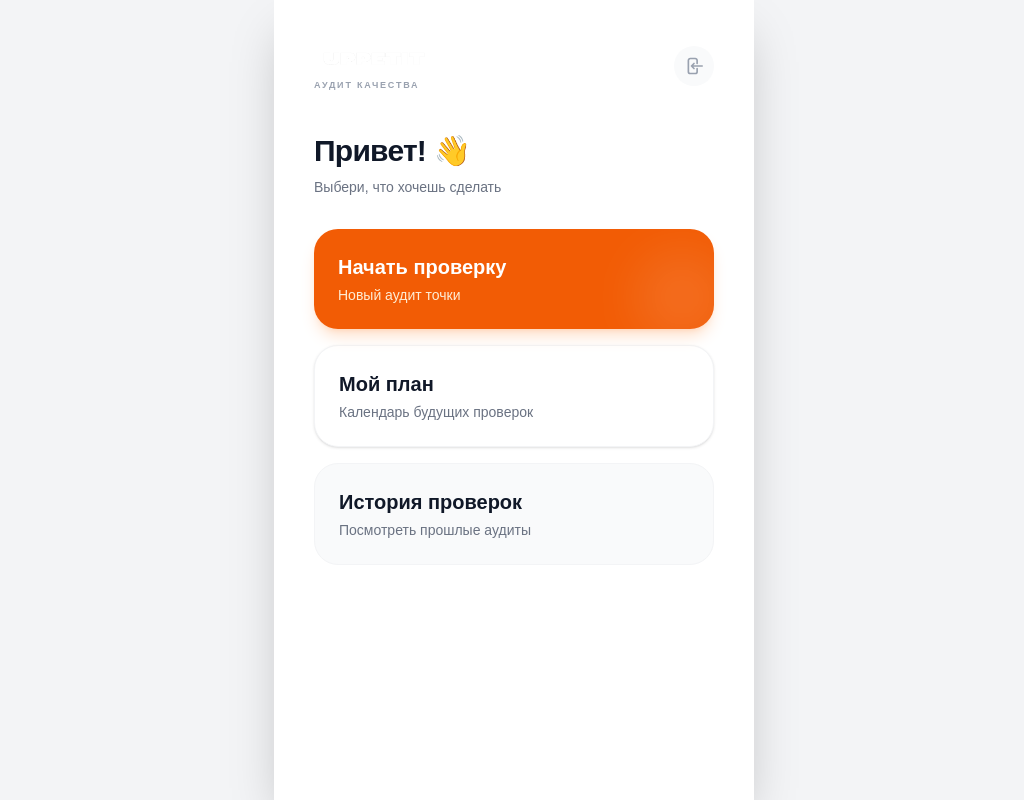
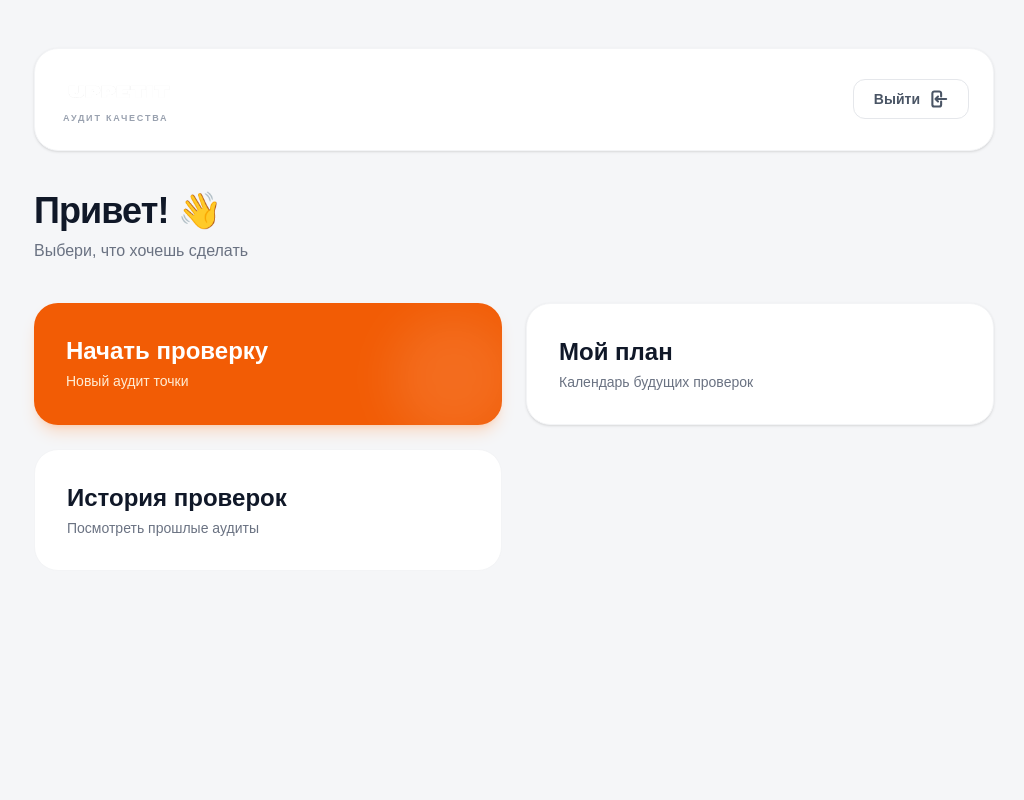
Before and after one commit to SpIdYs1337/uppetit-audit, a Next.js app in the folder uppetit-audit/: page /audit in a window 1280 px wide. Shown: the whole page, without its empty margins (126-1150 px from the left). Built offline with nearby package versions, Linux system fonts and the light colour scheme; no server answers.

Commit message:
audit: run rework 1

```diff
--- a/uppetit-audit/src/app/admin/locations/page.tsx
+++ b/uppetit-audit/src/app/admin/locations/page.tsx
@@ -53,7 +53,7 @@ export default function LocationsPage() {
     <div className="w-full mx-auto pb-12">
       <div className="flex flex-col sm:flex-row justify-between items-start sm:items-center gap-4 mb-6 sm:mb-8 mt-4 md:mt-8 px-4 md:px-8">
         <div>
-          <h1 className="text-2xl sm:text-3xl font-black text-gray-900">Точки UPPETIT</h1>
+          <h1 className="text-2xl sm:text-3xl font-black text-gray-900">Точки</h1>
           <p className="text-gray-500 font-medium mt-1 text-sm sm:text-base">Управление локациями и распределение по ТУ</p>
         </div>
         <button onClick={() => { setEditingLocation(null); setIsModalOpen(true); }} className="w-full sm:w-auto bg-[#F25C05] text-white px-6 py-3 rounded-xl font-bold shadow-lg">
--- a/uppetit-audit/src/app/audit/layout.tsx
+++ b/uppetit-audit/src/app/audit/layout.tsx
@@ -1,9 +1,7 @@
 export default function AuditLayout({ children }: { children: React.ReactNode }) {
   return (
-    // Серый фон для всего экрана
-    <div className="min-h-screen bg-gray-100 flex justify-center">
-      {/* Белый контейнер, имитирующий экран телефона (макс. ширина 480px) */}
-      <div className="w-full max-w-[480px] bg-white min-h-screen shadow-2xl relative flex flex-col">
+    <div className="min-h-screen bg-white md:bg-[#F5F6F8]">
+      <div className="w-full max-w-5xl mx-auto min-h-screen flex flex-col relative">
         {children}
       </div>
     </div>
--- a/uppetit-audit/src/app/audit/page.tsx
+++ b/uppetit-audit/src/app/audit/page.tsx
@@ -2,7 +2,7 @@
 
 import { useState, useEffect } from 'react';
 import Link from 'next/link';
-import { signOut, getSession } from 'next-auth/react'; // ИЗМЕНЕНО: используем getSession
+import { signOut, getSession } from 'next-auth/react';
 import Image from 'next/image';
 import PushSubscribe from '@/components/PushSubscribe';
 
@@ -11,7 +11,7 @@ export default function AuditDashboard() {
     if (typeof window !== 'undefined') return !!localStorage.getItem('last_active_audit');
     return false;
   });
-  const [userRole, setUserRole] = useState<string | null>(null); // Состояние для роли
+  const [userRole, setUserRole] = useState<string | null>(null);
 
   useEffect(() => {
     // 1. Узнаем, кто зашел (ТУ или обычный аудитор)
@@ -29,86 +29,95 @@ export default function AuditDashboard() {
   }, []);
 
   return (
-    <div className="flex-1 flex flex-col p-6 max-w-md mx-auto w-full">
+    <div className="flex-1 flex flex-col p-6 md:p-8 w-full">
 
-      <header className="flex justify-between items-center mb-10 mt-4">
+      {/* ШАПКА: На мобилках простая, на ПК в виде плашки */}
+      <header className="flex justify-between items-center mb-10 mt-2 md:mt-4 md:bg-white md:p-6 md:rounded-3xl md:shadow-sm md:border border-gray-100">
         <div>
-          <Image src="/logo.jpg" alt="UPPETIT" width={120} height={30} className="object-contain" priority />
-          <div className="text-[9px] uppercase tracking-[0.2em] text-gray-400 font-bold mt-1">
+          <Image
+            src="/logo.jpg"
+            alt="UPPETIT"
+            width={120}
+            height={30}
+            className="object-contain"
+            priority
+            unoptimized // На всякий случай для обхода 404
+          />
+          <div className="text-[9px] uppercase tracking-[0.2em] text-gray-400 font-bold mt-1 md:ml-1">
             Аудит качества
           </div>
         </div>
 
         <button
           onClick={() => signOut({ callbackUrl: '/' })}
-          className="w-10 h-10 bg-gray-50 rounded-full flex items-center justify-center text-gray-400 hover:text-red-500 hover:bg-red-50 transition-colors"
+          className="w-10 h-10 md:w-auto md:px-5 md:py-2.5 bg-gray-50 md:bg-white md:border border-gray-200 rounded-full md:rounded-xl flex items-center justify-center gap-2 text-gray-400 md:text-gray-600 hover:text-red-500 md:hover:text-red-500 hover:bg-red-50 md:hover:border-red-200 transition-all shadow-sm md:shadow-none"
         >
-          <svg xmlns="http://www.w3.org/2000/svg" fill="none" viewBox="0 0 24 24" strokeWidth={2} stroke="currentColor" className="w-5 h-5">
+          <span className="hidden md:block text-sm font-bold">Выйти</span>
+          <svg xmlns="http://www.w3.org/2000/svg" fill="none" viewBox="0 0 24 24" strokeWidth={2.5} stroke="currentColor" className="w-5 h-5">
             <path strokeLinecap="round" strokeLinejoin="round" d="M15.75 9V5.25A2.25 2.25 0 0013.5 3h-6a2.25 2.25 0 00-2.25 2.25v13.5A2.25 2.25 0 007.5 21h6a2.25 2.25 0 002.25-2.25V15M12 9l-3 3m0 0l3 3m-3-3h12.825" />
           </svg>
         </button>
       </header>
 
-      <div className="mb-8">
-        <h1 className="text-3xl font-black text-gray-900 tracking-tight">Привет! 👋</h1>
-        <p className="text-gray-500 font-medium mt-2 text-sm">Выбери, что хочешь сделать</p>
+      {/* ПРИВЕТСТВИЕ */}
+      <div className="mb-8 md:mb-10">
+        <h1 className="text-3xl md:text-4xl font-black text-gray-900 tracking-tight">Привет! 👋</h1>
+        <p className="text-gray-500 font-medium mt-2 text-sm md:text-base">Выбери, что хочешь сделать</p>
       </div>
 
-      <div className="space-y-4">
+      {/* СЕТКА КНОПОК: 1 колонка на мобилках, 2 на ПК */}
+      <div className="grid grid-cols-1 md:grid-cols-2 gap-4 md:gap-6">
 
-        {/* КНОПКА ЧЕРНОВИКА */}
+        {/* КНОПКА ЧЕРНОВИКА (Всегда на всю ширину) */}
         {hasDraft && (
-          <Link href="/audit/run" className="block w-full bg-blue-600 text-white p-6 rounded-3xl shadow-lg shadow-blue-500/20 active:scale-[0.98] transition-all relative overflow-hidden">
+          <Link href="/audit/run" className="col-span-1 md:col-span-2 block w-full bg-blue-600 text-white p-6 md:p-8 rounded-3xl shadow-lg shadow-blue-500/20 active:scale-[0.98] hover:-translate-y-1 transition-all relative overflow-hidden group">
             <div className="relative z-10">
-              <h2 className="text-xl font-bold mb-1">Продолжить аудит</h2>
-              <p className="text-blue-100 text-sm font-medium">У вас есть незавершенная проверка</p>
+              <h2 className="text-xl md:text-2xl font-bold mb-1">Продолжить аудит</h2>
+              <p className="text-blue-100 text-sm md:text-base font-medium">У вас есть незавершенная проверка</p>
             </div>
-            <div className="absolute -right-4 -bottom-4 w-24 h-24 bg-white/20 rounded-full blur-xl"></div>
+            <div className="absolute -right-4 -bottom-4 w-24 h-24 md:w-48 md:h-48 bg-white/20 rounded-full blur-xl group-hover:bg-white/30 transition-all"></div>
           </Link>
         )}
 
-        <Link href="/audit/new" className="block w-full bg-[#F25C05] text-white p-6 rounded-3xl shadow-lg shadow-orange-500/20 active:scale-[0.98] transition-all relative overflow-hidden">
+        <Link href="/audit/new" className="block w-full bg-[#F25C05] text-white p-6 md:p-8 rounded-3xl shadow-lg shadow-orange-500/20 active:scale-[0.98] hover:-translate-y-1 transition-all relative overflow-hidden group">
           <div className="relative z-10">
-            <h2 className="text-xl font-bold mb-1">Начать проверку</h2>
+            <h2 className="text-xl md:text-2xl font-bold mb-1">Начать проверку</h2>
             <p className="text-orange-100 text-sm font-medium">Новый аудит точки</p>
           </div>
-          <div className="absolute -right-4 -bottom-4 w-24 h-24 bg-white/10 rounded-full blur-xl"></div>
-        </Link>
-
-        <Link href="/audit/schedule" className="block w-full bg-white p-6 rounded-3xl shadow-sm border border-gray-100 active:scale-[0.98] transition-transform">
-          <h2 className="text-xl font-black text-gray-900 mb-1">Мой план</h2>
-          <p className="text-sm text-gray-500 font-medium">Календарь будущих проверок</p>
-        </Link>
-
-        <Link href="/audit/history" className="block w-full bg-gray-50 border border-gray-100 text-gray-900 p-6 rounded-3xl active:scale-[0.98] transition-all">
-          <h2 className="text-xl font-bold mb-1">История проверок</h2>
-          <p className="text-gray-500 text-sm font-medium">Посмотреть прошлые аудиты</p>
+          <div className="absolute -right-4 -bottom-4 w-24 h-24 md:w-32 md:h-32 bg-white/10 rounded-full blur-xl group-hover:bg-white/20 transition-all"></div>
         </Link>
 
         {/* НОВАЯ КНОПКА ТОЛЬКО ДЛЯ ТУ */}
         {userRole === 'TU' && (
-          <Link href="/audit/tu" className="block w-full bg-zinc-900 text-white p-6 rounded-3xl shadow-lg active:scale-[0.98] transition-all relative overflow-hidden mt-2">
+          <Link href="/audit/tu" className="block w-full bg-zinc-900 text-white p-6 md:p-8 rounded-3xl shadow-lg active:scale-[0.98] hover:-translate-y-1 transition-all relative overflow-hidden group">
             <div className="relative z-10">
-              <h2 className="text-xl font-bold mb-1 flex items-center gap-2">
+              <h2 className="text-xl md:text-2xl font-bold mb-1 flex items-center gap-2">
                 <span>🏢</span> Мои точки
               </h2>
               <p className="text-zinc-400 text-sm font-medium">Отчеты по вашей территории</p>
             </div>
-            <div className="absolute -right-4 -bottom-4 w-24 h-24 bg-white/5 rounded-full blur-xl"></div>
+            <div className="absolute -right-4 -bottom-4 w-24 h-24 md:w-32 md:h-32 bg-white/5 rounded-full blur-xl group-hover:bg-white/10 transition-all"></div>
           </Link>
         )}
-        <div className="space-y-4">
-        {/* ... твои старые кнопки (Начать проверку, Мои точки и т.д.) ... */}
 
-        {/* Кнопка включения уведомлений (будет полезна для ТУ) */}
-        {(userRole === 'TU' || userRole === 'ADMIN') && (
-          <div className="pt-4 border-t border-gray-200">
-            <PushSubscribe />
-          </div>
-        )}
+        <Link href="/audit/schedule" className="block w-full md:bg-white p-6 md:p-8 rounded-3xl shadow-sm border border-gray-100 active:scale-[0.98] hover:-translate-y-1 hover:shadow-md transition-all">
+          <h2 className="text-xl md:text-2xl font-black text-gray-900 mb-1">Мой план</h2>
+          <p className="text-sm text-gray-500 font-medium">Календарь будущих проверок</p>
+        </Link>
+
+        <Link href="/audit/history" className="block w-full bg-gray-50 md:bg-white border border-gray-100 text-gray-900 p-6 md:p-8 rounded-3xl active:scale-[0.98] hover:-translate-y-1 hover:shadow-md transition-all">
+          <h2 className="text-xl md:text-2xl font-bold mb-1">История проверок</h2>
+          <p className="text-gray-500 text-sm font-medium">Посмотреть прошлые аудиты</p>
+        </Link>
+
       </div>
 
-      </div>
+      {/* Кнопка включения уведомлений */}
+      {(userRole === 'TU' || userRole === 'ADMIN') && (
+        <div className="mt-8 md:mt-12 pt-6 border-t border-gray-100 flex justify-center md:justify-start">
+          <PushSubscribe />
+        </div>
+      )}
 
     </div>
   );
```
